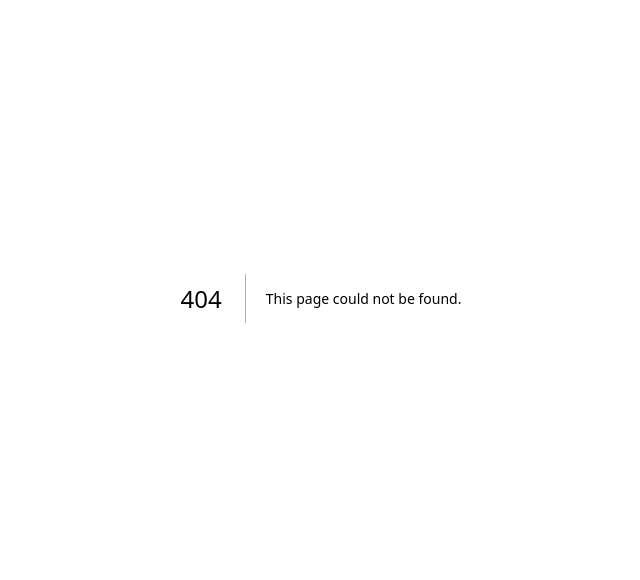
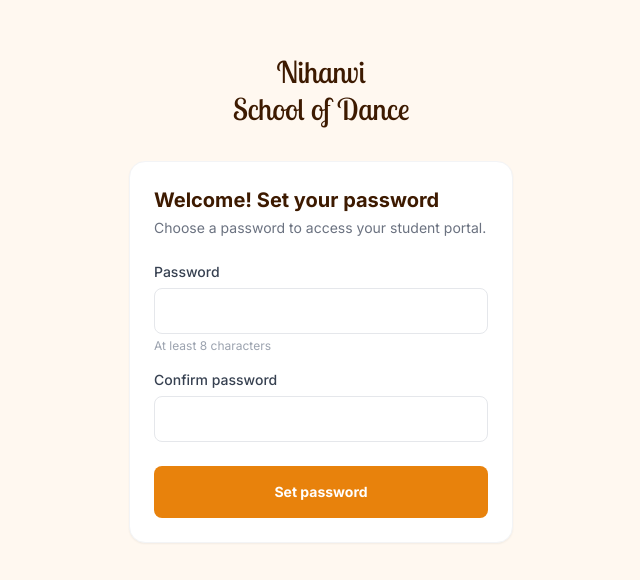
Before and after one commit to AneeshCodes/nihanvi-2.0, a Next.js app: page /setup-password/1 in a window 1280 px wide. Before the commit this address had no page. Shown: the part 102-682 px from the top of the page, without its empty margins (319-959 px from the left). Built offline with nearby package versions, Linux system fonts and the light colour scheme.

Commit message:
feat: setup password page and action
Co-Authored-By: Claude Sonnet 4.6 <noreply@anthropic.com>

```diff
--- /dev/null
+++ b/src/app/(auth)/setup-password/[token]/actions.ts
@@ -0,0 +1,29 @@
+'use server'
+
+import { redirect } from 'next/navigation'
+import { validateAndConsumeToken } from '@/lib/tokens'
+import { setPassword } from '@/lib/users'
+
+export async function setupPasswordAction(
+  _prevState: { status: string; message: string } | null,
+  formData: FormData
+) {
+  const token           = formData.get('token')           as string
+  const password        = formData.get('password')        as string
+  const confirmPassword = formData.get('confirmPassword') as string
+
+  if (password.length < 8) {
+    return { status: 'error', message: 'Password must be at least 8 characters.' }
+  }
+  if (password !== confirmPassword) {
+    return { status: 'error', message: 'Passwords do not match.' }
+  }
+
+  const result = await validateAndConsumeToken(token, 'SETUP')
+  if (!result.valid) {
+    return { status: 'error', message: 'token_invalid' }
+  }
+
+  await setPassword(result.userId, password)
+  redirect('/portal')
+}
--- /dev/null
+++ b/src/app/(auth)/setup-password/[token]/page.tsx
@@ -0,0 +1,82 @@
+'use client'
+
+import { useFormState } from 'react-dom'
+import Link from 'next/link'
+import { setupPasswordAction } from './actions'
+import { SubmitButton } from '@/components/forms/SubmitButton'
+
+export default function SetupPasswordPage({ params }: { params: { token: string } }) {
+  const [state, action] = useFormState(setupPasswordAction, null)
+
+  if (state?.message === 'token_invalid') {
+    return (
+      <div className="bg-white rounded-2xl border border-gray-100 shadow-sm p-6 text-center">
+        <div className="flex justify-center mb-4">
+          <div className="w-12 h-12 rounded-full bg-red-100 flex items-center justify-center">
+            <svg className="w-6 h-6 text-brand-red" fill="none" viewBox="0 0 24 24" stroke="currentColor" aria-hidden="true">
+              <path strokeLinecap="round" strokeLinejoin="round" strokeWidth={2} d="M12 9v2m0 4h.01M21 12a9 9 0 11-18 0 9 9 0 0118 0z" />
+            </svg>
+          </div>
+        </div>
+        <h2 className="text-xl font-bold text-brand-brown-dark mb-2">Link expired or invalid</h2>
+        <p className="text-sm text-gray-500 mb-6">
+          This setup link has expired. Contact your teacher to resend it.
+        </p>
+        <Link href="/login" className="text-sm text-brand-orange hover:text-brand-brown-mid py-3 inline-flex items-center min-h-[44px]">
+          Back to sign in
+        </Link>
+      </div>
+    )
+  }
+
+  return (
+    <div className="bg-white rounded-2xl border border-gray-100 shadow-sm p-6">
+      <h2 className="text-xl font-bold text-brand-brown-dark mb-1">Welcome! Set your password</h2>
+      <p className="text-sm text-gray-500 mb-6">Choose a password to access your student portal.</p>
+
+      <form action={action} noValidate>
+        <input type="hidden" name="token" value={params.token} />
+
+        <div className="mb-4">
+          <label htmlFor="password" className="block text-sm font-medium text-gray-700 mb-1.5">
+            Password
+          </label>
+          <input
+            id="password"
+            name="password"
+            type="password"
+            autoComplete="new-password"
+            required
+            className="w-full border border-gray-200 rounded-lg px-4 py-3 text-sm
+                       focus:outline-none focus:ring-2 focus:ring-brand-orange bg-white"
+          />
+          <p className="mt-1 text-xs text-gray-400">At least 8 characters</p>
+          {state?.status === 'error' && state.message !== 'token_invalid' &&
+            !state.message.includes('match') && (
+            <p role="alert" className="mt-1 text-sm text-brand-red">{state.message}</p>
+          )}
+        </div>
+
+        <div className="mb-6">
+          <label htmlFor="confirmPassword" className="block text-sm font-medium text-gray-700 mb-1.5">
+            Confirm password
+          </label>
+          <input
+            id="confirmPassword"
+            name="confirmPassword"
+            type="password"
+            autoComplete="new-password"
+            required
+            className="w-full border border-gray-200 rounded-lg px-4 py-3 text-sm
+                       focus:outline-none focus:ring-2 focus:ring-brand-orange bg-white"
+          />
+          {state?.message?.includes('match') && (
+            <p role="alert" className="mt-1 text-sm text-brand-red">{state.message}</p>
+          )}
+        </div>
+
+        <SubmitButton label="Set password" pendingLabel="Setting up…" />
+      </form>
+    </div>
+  )
+}
```
